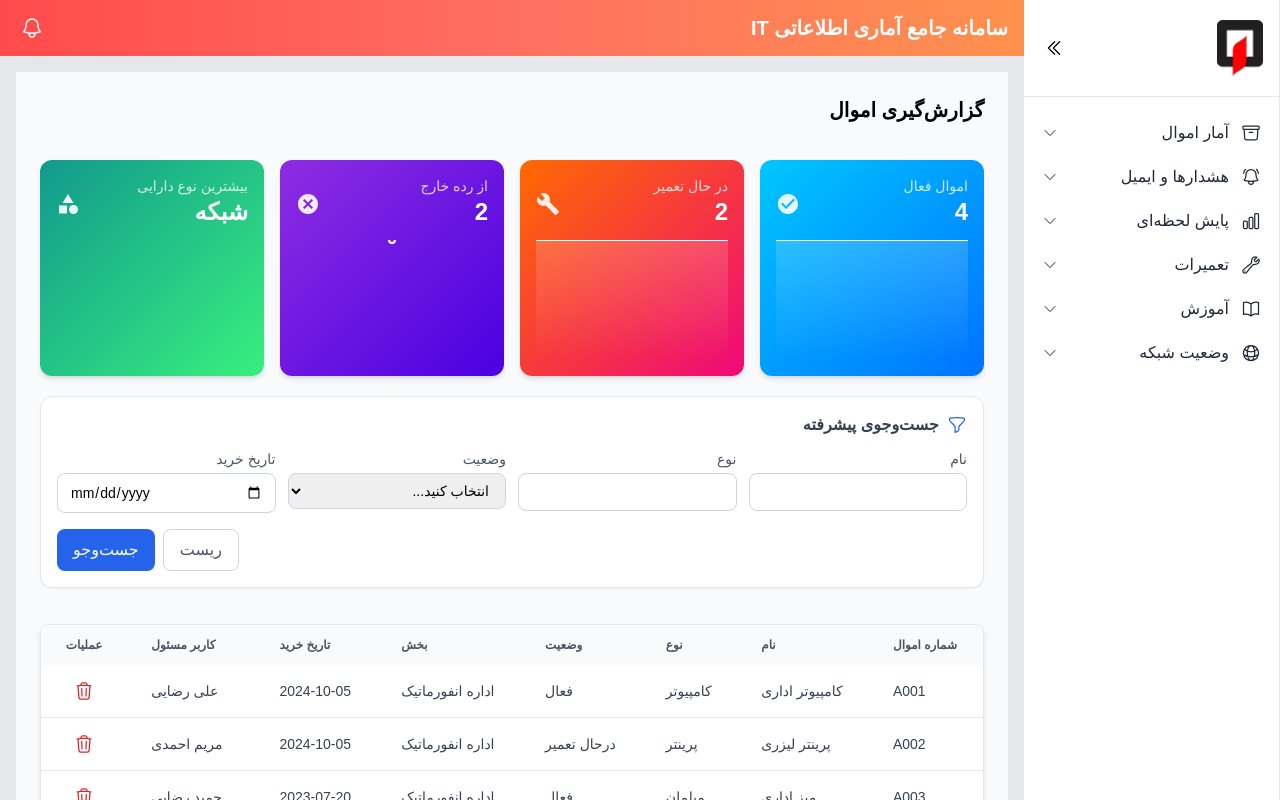
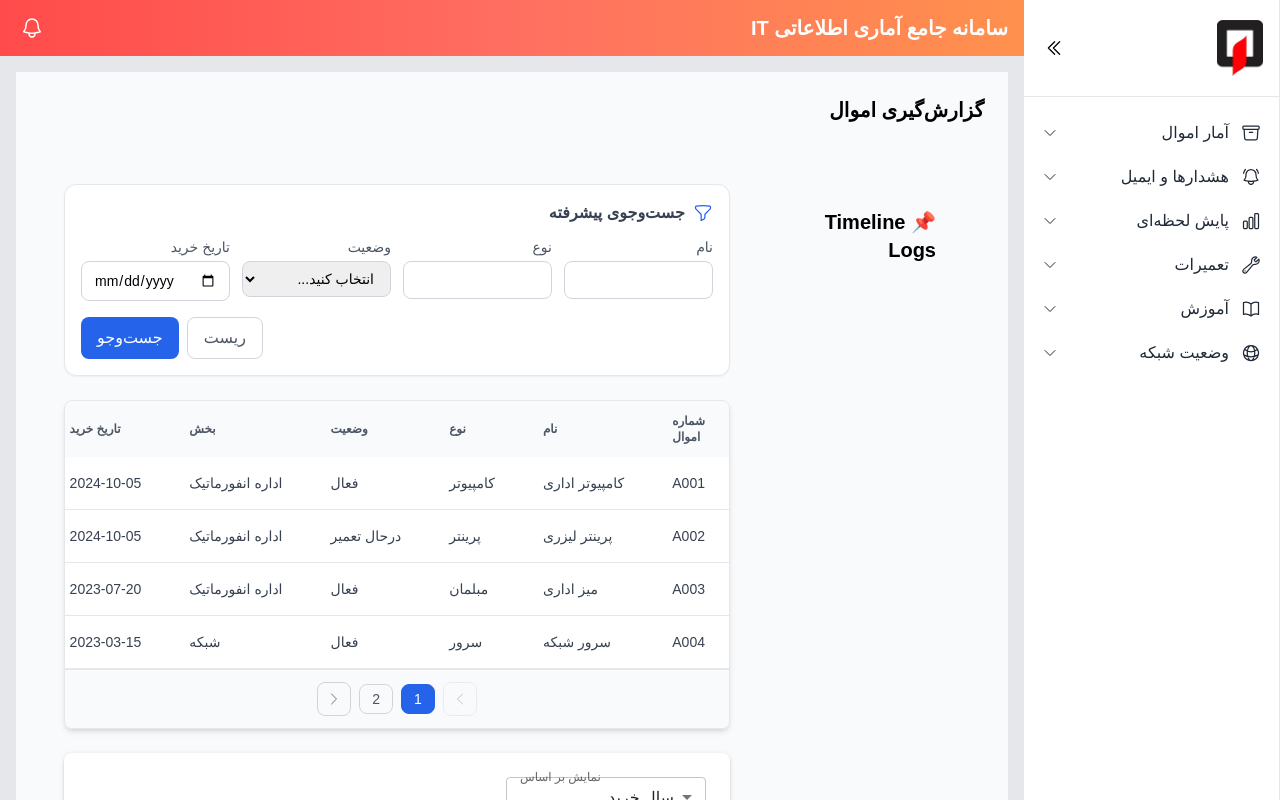
Before and after one commit to matindadkhah/itpro, a React (Vite) app: page /property/report in a window 1280 px wide. Shown: the top 800 px of the page. Built offline with nearby package versions, Linux system fonts and the light colour scheme; a web font is replaced by a local one.

Commit message:
new update for time line component

```diff
--- a/src/components/DashboardCards/DashboardCards.jsx
+++ /dev/null
@@ -1,153 +0,0 @@
-import React, { useMemo } from "react";
-import { AreaChart, Area, ResponsiveContainer, XAxis, YAxis } from "recharts";
-import {
-  CheckCircle as ActiveIcon,
-  Build as RepairIcon,
-  Cancel as RetiredIcon,
-  Category as TypeIcon,
-} from "@mui/icons-material";
-
-// تابع کمکی برای ساخت id های یکتا برای gradient
-const sanitizeId = (s) => String(s).replace(/[^a-z0-9-_]/gi, "_");
-
-const DashboardCards = ({ data = [] }) => {
-
-  // محاسبه تعداد هر وضعیت و بیشترین نوع
-  const counts = useMemo(() => {
-    const active = data.filter((a) => a.status === "فعال").length;
-    const repairing = data.filter((a) => a.status === "درحال تعمیر").length;
-    const retired = data.filter((a) => a.status === "از رده خارج").length;
-
-    const typeCount = {};
-    data.forEach((a) => (typeCount[a.type] = (typeCount[a.type] || 0) + 1));
-    const topType = Object.entries(typeCount).sort((a, b) => b[1] - a[1])[0]?.[0] || "نامشخص";
-
-    return { active, repairing, retired, topType };
-  }, [data]);
-
-  // تابع کمکی برای آماده کردن داده Chart بر اساس purchaseDate
-  const makeChartData = (filteredData) => {
-    const grouped = {};
-    filteredData.forEach((item) => {
-      const key = item.purchaseDate;
-      grouped[key] = (grouped[key] || 0) + 1;
-    });
-
-    return Object.entries(grouped)
-      .sort((a, b) => new Date(a[0]) - new Date(b[0]))
-      .map(([x, value]) => ({ x, value }));
-  };
-
-  // برای کارت بیشترین نوع دارایی، هر نوع را جدا رسم می‌کنیم
-  const makeTopTypeChart = () => {
-    const grouped = {};
-    data.forEach((item) => {
-      const key = item.purchaseDate;
-      if (!grouped[key]) grouped[key] = {};
-      grouped[key][item.type] = (grouped[key][item.type] || 0) + 1;
-    });
-
-    return Object.keys(grouped)
-      .sort((a, b) => new Date(a) - new Date(b))
-      .map((x) => ({ x, ...grouped[x] }));
-  };
-
-  // کارت ساز
-  const Card = ({ title, value, icon, gradient, chartValues, gradientId, multiSeries = false }) => (
-    <div
-      className="p-4 rounded-xl shadow-md text-white flex flex-col justify-between"
-      style={{ background: gradient }}
-    >
-      <div className="flex items-center justify-between mb-3">
-        <div>
-          <h3 className="text-sm opacity-80">{title}</h3>
-          <p className="text-2xl font-bold">{value}</p>
-        </div>
-        <div className="text-4xl opacity-90">{icon}</div>
-      </div>
-
-      <div style={{ width: "100%", height: 120 }}>
-        <ResponsiveContainer>
-          <AreaChart data={chartValues} margin={{ top: 0, left: 0, right: 0, bottom: 0 }}>
-            <defs>
-              <linearGradient id={gradientId} x1="0" y1="0" x2="0" y2="1">
-                <stop offset="0%" stopColor="#ffffff" stopOpacity={0.28} />
-                <stop offset="60%" stopColor="#ffffff" stopOpacity={0.12} />
-                <stop offset="100%" stopColor="#ffffff" stopOpacity={0} />
-              </linearGradient>
-            </defs>
-
-            {/* محورها مخفی */}
-            <XAxis dataKey="x" hide />
-            <YAxis hide />
-
-            {multiSeries
-              ? Object.keys(chartValues[0] || {})
-                  .filter((key) => key !== "x")
-                  .map((key) => (
-                    <Area
-                      key={key}
-                      type="monotone"
-                      dataKey={key}
-                      stroke="#fff"
-                      strokeWidth={2}
-                      fill={`url(#${gradientId})`}
-                      dot={false}
-                    />
-                  ))
-              : (
-                <Area
-                  type="monotone"
-                  dataKey="value"
-                  stroke="#ffffff"
-                  strokeWidth={2}
-                  fill={`url(#${gradientId})`}
-                  dot={false}
-                />
-              )}
-          </AreaChart>
-        </ResponsiveContainer>
-      </div>
-    </div>
-  );
-
-  return (
-    <div className="w-full grid grid-cols-1 sm:grid-cols-2 lg:grid-cols-4 gap-4">
-      <Card
-        title="اموال فعال"
-        value={counts.active}
-        icon={<ActiveIcon />}
-        gradient="linear-gradient(135deg, #00c6ff, #0072ff)"
-        chartValues={makeChartData(data.filter(a => a.status === "فعال"))}
-        gradientId={sanitizeId("active_grad")}
-      />
-      <Card
-        title="در حال تعمیر"
-        value={counts.repairing}
-        icon={<RepairIcon />}
-        gradient="linear-gradient(135deg, #ff6a00, #ee0979)"
-        chartValues={makeChartData(data.filter(a => a.status === "درحال تعمیر"))}
-        gradientId={sanitizeId("repair_grad")}
-      />
-      <Card
-        title="از رده خارج"
-        value={counts.retired}
-        icon={<RetiredIcon />}
-        gradient="linear-gradient(135deg, #8e2de2, #4a00e0)"
-        chartValues={makeChartData(data.filter(a => a.status === "از رده خارج"))}
-        gradientId={sanitizeId("retired_grad")}
-      />
-      <Card
-        title="بیشترین نوع دارایی"
-        value={counts.topType}
-        icon={<TypeIcon />}
-        gradient="linear-gradient(135deg, #11998e, #38ef7d)"
-        chartValues={makeTopTypeChart()}
-        gradientId={sanitizeId("type_grad")}
-        multiSeries
-      />
-    </div>
-  );
-};
-
-export default DashboardCards;
--- /dev/null
+++ b/src/components/TimelineLogger/TimelineLogger.jsx
@@ -0,0 +1,112 @@
+import React, { useState, useEffect, useRef } from "react";
+
+// --- Hook لاگ‌گیری تغییرات ---
+function useChangeLogger(obj) {
+  const [logs, setLogs] = useState([]);
+  const prevObjRef = useRef(obj);
+
+  useEffect(() => {
+    const interval = setInterval(() => {
+      const prevObj = prevObjRef.current;
+      const newObj = obj;
+
+      const added = newObj.filter(
+        (item) => !prevObj.some((prev) => prev.id === item.id)
+      );
+      const removed = prevObj.filter(
+        (item) => !newObj.some((curr) => curr.id === item.id)
+      );
+      const updated = newObj.filter((item) => {
+        const prevItem = prevObj.find((p) => p.id === item.id);
+        return prevItem && JSON.stringify(prevItem) !== JSON.stringify(item);
+      });
+
+      const now = new Date().toLocaleTimeString([], {
+        hour: "2-digit",
+        minute: "2-digit",
+      });
+
+      const newLogs = [
+        ...added.map((item) => ({ type: "Added", item, time: now })),
+        ...removed.map((item) => ({ type: "Removed", item, time: now })),
+        ...updated.map((item) => ({ type: "Updated", item, time: now })),
+      ];
+
+      if (newLogs.length > 0) {
+        setLogs((prevLogs) => [...newLogs, ...prevLogs]);
+      }
+
+      prevObjRef.current = [...newObj];
+    }, 5000);
+
+    return () => clearInterval(interval);
+  }, [obj]);
+
+  return logs;
+}
+
+// --- کامپوننت تایم‌لاین ---
+export function TimelineLogger({ data }) {
+  const logs = useChangeLogger(data);
+  const [showAll, setShowAll] = useState(false);
+
+  // فقط ۳ تا لاگ آخر
+  const visibleLogs = showAll ? logs : logs.slice(0, 3);
+
+  return (
+    <div className="p-6 max-w-3xl mx-auto">
+      <h2 className="text-xl font-bold mb-4">📌 Timeline Logs</h2>
+
+      <div className={`overflow-hidden transition-all duration-500 ease-in-out ${showAll ? "max-h-[1000px] opacity-100" : "max-h-[400px] opacity-90"
+        }`}>
+        {visibleLogs.map((log, index) => (
+          <div className="flex gap-x-3" key={index}>
+            {/* Left Content */}
+            <div className="min-w-14 text-end">
+              <span className="text-xs text-gray-500">{log.time}</span>
+            </div>
+
+            {/* Icon */}
+            <div className="relative last:after:hidden after:absolute after:top-7 after:bottom-0 after:start-3.5 after:w-px after:-translate-x-[0.5px] after:bg-gray-200">
+              <div className="relative z-10 size-7 flex justify-center items-center">
+                <div
+                  className={`size-2 rounded-full ${log.type === "Added"
+                    ? "bg-green-500"
+                    : log.type === "Removed"
+                      ? "bg-red-500"
+                      : "bg-yellow-500"
+                    }`}
+                ></div>
+              </div>
+            </div>
+
+            {/* Right Content */}
+            <div className="grow pt-0.5 pb-8">
+              <h3 className="flex gap-x-1.5 font-semibold text-gray-800">
+                {log.type === "Added" && "➕ Added"}
+                {log.type === "Removed" && "❌ Removed"}
+                {log.type === "Updated" && "✏️ Updated"} – {log.item.name}
+              </h3>
+              <p className="mt-1 text-sm text-gray-600">
+                <span className="font-medium">Owner:</span> {log.item.owner} |{" "}
+                <span className="font-medium">Status:</span> {log.item.status}
+              </p>
+            </div>
+          </div>
+        ))}
+      </div>
+
+      {/* دکمه نمایش همه / بستن */}
+      {logs.length > 3 && (
+        <div className="text-center mt-2">
+          <button
+            className="px-3 py-1 text-sm rounded-lg bg-gray-100 hover:bg-gray-200 text-gray-700"
+            onClick={() => setShowAll(!showAll)}
+          >
+            {showAll ? "مخفی کردن لاگ‌ها" : `نمایش همه (${logs.length})`}
+          </button>
+        </div>
+      )}
+    </div>
+  );
+}
--- a/src/pages/Property/PropertyReportPage.jsx
+++ b/src/pages/Property/PropertyReportPage.jsx
@@ -4,18 +4,18 @@ import CustomTable from "../../components/CustomTable/CustomTable";
 import { showToast } from "../../components/Toastify/ShowToast";
 import CustomSearch from "../../components/CustomSearch/CustomSearch";
 import CustomChart from "../../components/CustomChart/CustomChart";
-import DashboardCards from "../../components/DashboardCards/DashboardCards";
+import { TimelineLogger } from "../../components/TimelineLogger/TimelineLogger";
 
 // داده نمونه
 const mockAssets = [
-  { id: "A001", name: "کامپیوتر اداری", type: "کامپیوتر", status: "فعال", department: "اداره انفورماتیک", purchaseDate: "2024-10-05	", owner: "علی رضایی" },
+  { id: "A001", name: "کامپیوتر اداری", type: "کامپیوتر", status: "فعال", department: "اداره انفورماتیک", purchaseDate: "2024-10-05", owner: "علی رضایی" },
   { id: "A002", name: "پرینتر لیزری", type: "پرینتر", status: "درحال تعمیر", department: "اداره انفورماتیک", purchaseDate: "2024-10-05", owner: "مریم احمدی" },
   { id: "A003", name: "میز اداری", type: "مبلمان", status: "فعال", department: "اداره انفورماتیک", purchaseDate: "2023-07-20", owner: "حمید رضایی" },
   { id: "A004", name: "سرور شبکه", type: "سرور", status: "فعال", department: "شبکه", purchaseDate: "2023-03-15", owner: "حسین کریمی" },
   { id: "A005", name: "روتر", type: "شبکه", status: "درحال تعمیر", department: "شبکه", purchaseDate: "2024-05-20", owner: "مریم احمدی" },
-  { id: "A006", name: "روتر", type: "شبکه", status: "فعال", department: "شبکه", purchaseDate: "2024-05-20", owner: "مریم غلامی" },
-    { id: "A007", name: "روتر", type: "شبکه", status: "از رده خارج", department: "شبکه", purchaseDate: "2024-05-20", owner: "مریم غلامی" },
-        { id: "A008", name: "روتر", type: "شبکه", status: "از رده خارج", department: "شبکه", purchaseDate: "2024-05-20", owner: "مریم غلامی" },
+  { id: "A006", name: "روتر", type: "شبکه", status: "فعال", department: "شبکه", purchaseDate: "2024-05-20", owner: "مریم" },
+  { id: "A007", name: "سوییچ", type: "شبکه", status: "فعال", department: "شبکه", purchaseDate: "2024-05-20", owner: "متین" },
+  { id: "A008", name: "سوییچ", type: "شبکه", status: "فعال", department: "شبکه", purchaseDate: "2024-05-20", owner: "متین" },
 
 
 
@@ -60,8 +60,14 @@ export default function PropertyReportPage() {
         <h1 className="text-xl font-bold">گزارش‌گیری اموال</h1>
 
       </div>
+      <div className="grid grid-cols-1 lg:grid-cols-4 gap-6 p-6">
+        {/* ستون سمت چپ: تایم لاین */}
+        <div className="lg:col-span-1 overflow-y-auto max-h-screen">
+          <TimelineLogger data={mockAssets} />
+        </div>
 
-      <DashboardCards data={mockAssets} />
+        {/* ستون سمت راست: سرچ + جدول + چارت */}
+        <div className="lg:col-span-3 space-y-6">
           <CustomSearch
             data={assets}
             onSearch={(filtered) => setAssets(filtered)}
@@ -72,7 +78,6 @@ export default function PropertyReportPage() {
               { key: "purchaseDate", label: "تاریخ خرید", type: "date" },
             ]}
           />
-
           <CustomTable
             columns={columns}
             data={assets}
@@ -81,11 +86,9 @@ export default function PropertyReportPage() {
             showPagination={true}
           >
           </CustomTable>
-      <div className="grid grid-cols-1 sm:grid-cols-2 lg:grid-cols-2 gap-4">
           <CustomChart data={mockAssets} />
-
         </div>
-
+      </div>
 
     </div>
   );
```
Lines whose indentation alone changed are shown as unchanged.
